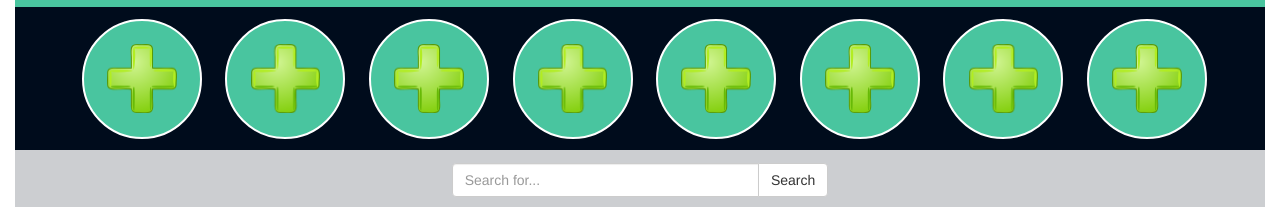
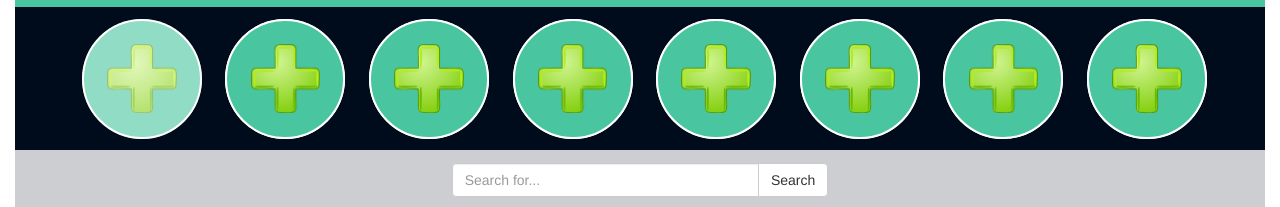
Before and after one commit to KristoferSvensson/HashQuest, a plain HTML site: page Index.html in a window 1280 px wide. Both pictures are taken after a click on the item 141 px from the left and 214 px from the top of the page. Shown: the part 136-343 px from the top of the page. Drawn offline with nearby package versions, Linux system fonts and the light colour scheme.

Commit message:
transparenta saker

```diff
--- a/Index.html
+++ b/Index.html
@@ -14,30 +14,46 @@
 		</header>
 		<nav class="col-xs-12 col-sm-12 col-md-12">
 			<ul>
+			<div class="backgroundDIV">
 				<li class="ball1 userContainer addUser">
 					<img src="images/add.png" alt="Add">
 				</li>
+			</div>
+			<div class="backgroundDIV">
 				<li class="ball2 userContainer addUser">
 					<img src="images/add.png" alt="Add">
 				</li>
+			</div>
+			<div class="backgroundDIV">
 				<li class="ball3 userContainer addUser">
 					<img src="images/add.png" alt="Add">
 				</li>
+			</div>
+			<div class="backgroundDIV">
 				<li class="ball4 userContainer addUser">
 					<img src="images/add.png" alt="Add">
 				</li>
+			</div>
+			<div class="backgroundDIV">
 				<li class="ball5 userContainer addUser">
 					<img src="images/add.png" alt="Add">
 				</li>
+			</div>
+			<div class="backgroundDIV">
 				<li class="ball6 userContainer addUser">
 					<img src="images/add.png" alt="Add">
 				</li>
+			</div>
+			<div class="backgroundDIV">
 				<li class="ball7 userContainer addUser">
 					<img src="images/add.png" alt="Add">
 				</li>
+			</div>
+			<div class="backgroundDIV">
 				<li class="ball8 userContainer addUser">
 					<img src="images/add.png" alt="Add">
 				</li>
+			</div>
 		</ul>
 	</nav>
 	<main id="main2" class="col-xs-12 col-sm-12 col-md-12">
--- a/quest.css
+++ b/quest.css
@@ -16,12 +16,29 @@ header{
 	width: 120px;
 	height: 120px;
 	float: left;
-	margin: 1%;
 	border: 2px solid #fff;
 }
 
-.userContainer > img{
+.backgroundDIV{
+	display: block;
+	border-radius: 50%;
+	background-color: white;
+	width: 120px;
+	height: 120px;
+	float: left;
+	margin: 1%;
+}
 
+
+.active{
+	opacity: 0.60;
+	filter: alpha(opacity=20);
+}
+
+.userContainer:hover{
+	opacity: 0.60;
+	filter: alpha(opacity=20);
+	transition: 0.5s;
 }
 
 .addUser > img{
@@ -33,6 +50,8 @@ header{
 }
 
 .user{
+	background-color: white;
+	background-image: url("");
 	background-size: cover;
 }
 
--- a/quest.js
+++ b/quest.js
@@ -14,10 +14,12 @@ $(".user").on("click", function(){
 		$("#btnDeleteUser").hide();
 		$("#deleteUserWarning").hide();
 		$(".searchUserBox").show();
-		$(".addUser").removeClass("active");
+		$(".active").removeClass("active");
 		$(this).addClass("active");
 	}else{
 		ballPressed = $(this);
+		$(".active").removeClass("active");
+		$(this).addClass("active");
 		$(".searchUserBox").hide();
 		$(".searchedUsers").hide();
 		$("#deleteUserWarning").hide();
@@ -29,6 +31,8 @@ $(".user").on("click", function(){
 $(".addUser").on("click", function(){
 	if($(this).hasClass("user")){
 		ballPressed = $(this);
+		$(".active").removeClass("active");
+		$(this).addClass("active");
 		$(".searchUserBox").hide();
 		$(".searchedUsers").hide();
 		$("#deleteUserWarning").hide();
@@ -39,7 +43,7 @@ $(".addUser").on("click", function(){
 		$("#btnDeleteUser").hide();
 		$("#deleteUserWarning").hide();
 		$(".searchUserBox").show();
-		$(".addUser").removeClass("active");
+		$(".active").removeClass("active");
 		$(this).addClass("active");
 	}
 });
```
